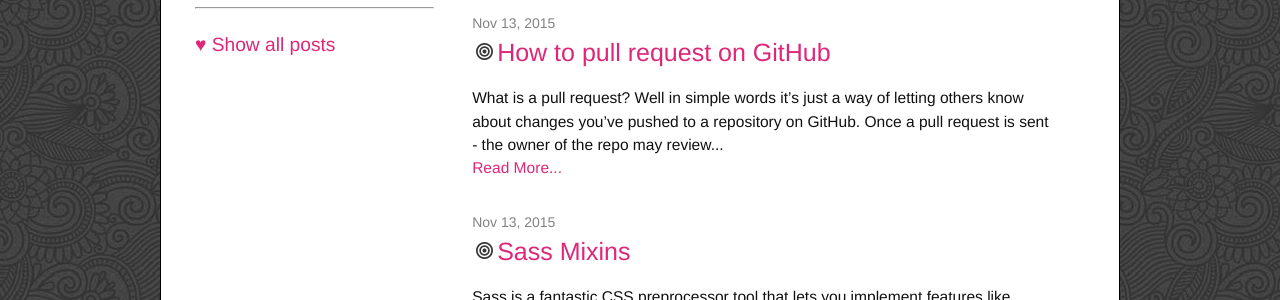
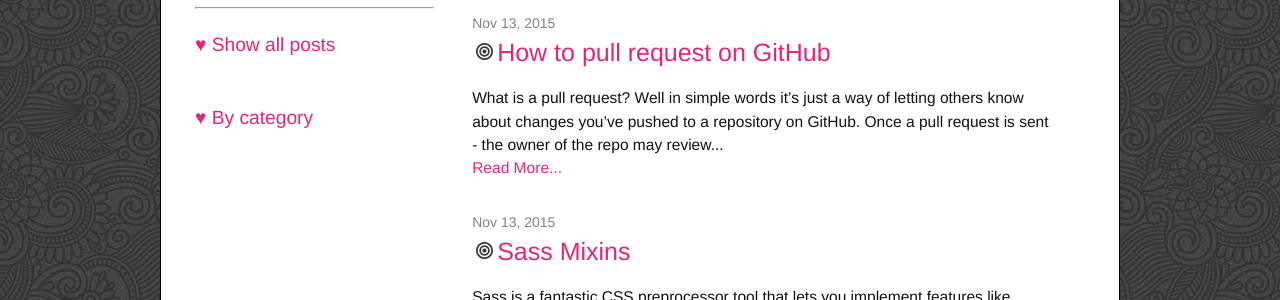
Before and after one commit to ulricaskarin/ulricaskarin.github.io, a Jekyll site: the page built from index.html, in a window 1280 px wide. Shown: the part 518-818 px from the top of the page. Built offline with Jekyll 4.4.1, drawn with Linux system fonts in a browser that asks for light colours; the list of posts is cut into pages by our own code; comment, search, counter and statistics services are not loaded.

Commit message:
Working on showing posts in categories

```diff
--- a/_sass/_layout.scss
+++ b/_sass/_layout.scss
@@ -263,7 +263,7 @@
     }
 }
 
-#allposts:not(:target) {
+#allposts, #categories:not(:target) {
     width: 100%;
     margin: 0;
     border: 1px dashed $grey-color;
@@ -272,7 +272,7 @@
     display: none;
 
 }
-#allposts:target {
+#allposts, #categories:target {
     animation: slidedown .5s 1;
     -webkit-animation: slidedown .5s 1;
 
--- a/index.html
+++ b/index.html
@@ -48,8 +48,24 @@
             {% endfor %}
 
         </div>
+<br />
+        <!--Lists blog posts by category:-->
+        <p><a href="#categories">&hearts; By category</a></p>
 
-
+        <div class="catblock" id="categories">
+            {% for category in site.categories %}
+            <h2>{{ category | first }}</h2>
+                     <ul>
+                        {% for posts in category %}
+                          {% for post in posts %}
+                            {% if post.url %}
+                              <li>
+                                  {{ post.date | date: "%-b %d" }}: <a href="{{ post.url }}">{{ post.title }}</a></li>
+                            {% endif %}
+                          {% endfor %}
+                       {% endfor %}
+                     </ul>{% endfor %}
+        </div>
 
 
     </div>
```
